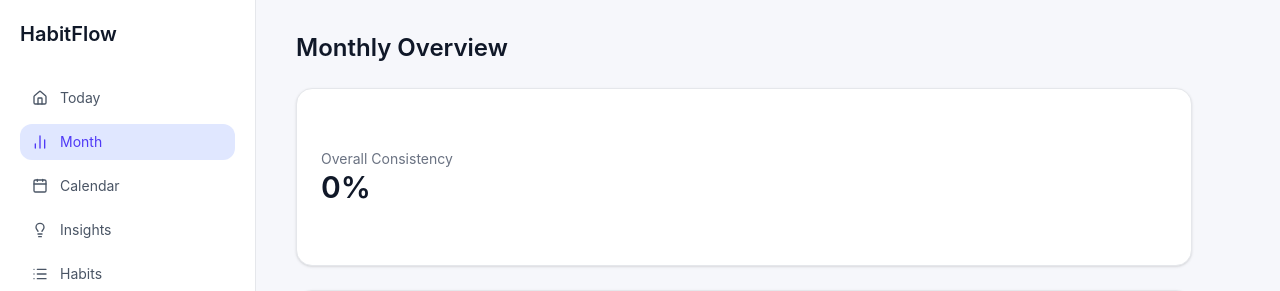
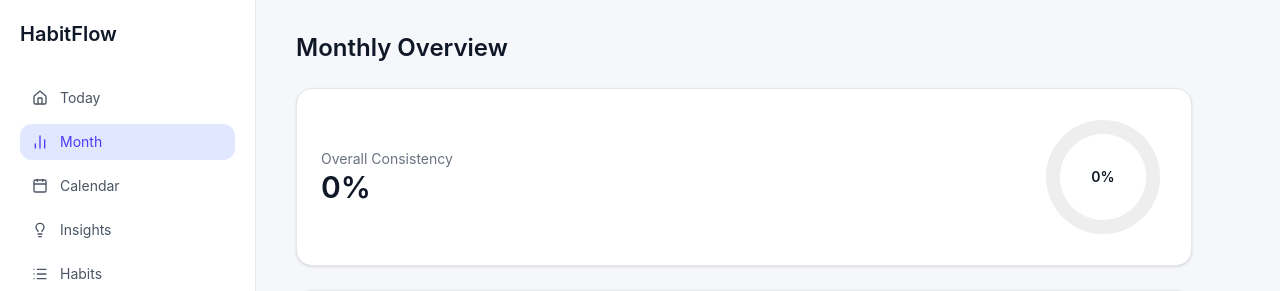
Before and after one commit to Harshvs2003/Habit_Flow, a React (Vite) app in the folder client/: page /app/month in a window 1280 px wide. Shown: the top 291 px of the page. Built offline with nearby package versions, Linux system fonts and the light colour scheme; no server answers; sample sign-in values are in the browser's storage.

Commit message:
radial_bar_chart

```diff
--- a/client/src/pages/Month.tsx
+++ b/client/src/pages/Month.tsx
@@ -2,7 +2,8 @@ import { useEffect, useMemo } from "react"
 import {
   RadialBarChart,
   RadialBar,
-  ResponsiveContainer
+  ResponsiveContainer,
+  PolarAngleAxis
 } from "recharts"
 import { useHabitStore } from "../store/useHabitStore"
 
@@ -88,7 +89,7 @@ const Month = () => {
               </p>
             </div>
 
-            <div className="w-32 h-32">
+            <div className="relative w-32 h-32">
               <ResponsiveContainer width="100%" height="100%">
                 <RadialBarChart
                   innerRadius="70%"
@@ -97,13 +98,21 @@ const Month = () => {
                   startAngle={90}
                   endAngle={-270}
                 >
+                  <PolarAngleAxis type="number" domain={[0, 100]} tick={false} />
                   <RadialBar
                     dataKey="value"
+                    background
+                    clockWise
                     cornerRadius={10}
                     fill="#6366f1"
                   />
                 </RadialBarChart>
               </ResponsiveContainer>
+              <div className="absolute inset-0 flex items-center justify-center">
+                <span className="text-sm font-semibold text-gray-900 dark:text-white">
+                  {progress}%
+                </span>
+              </div>
             </div>
           </div>
         </div>
```
